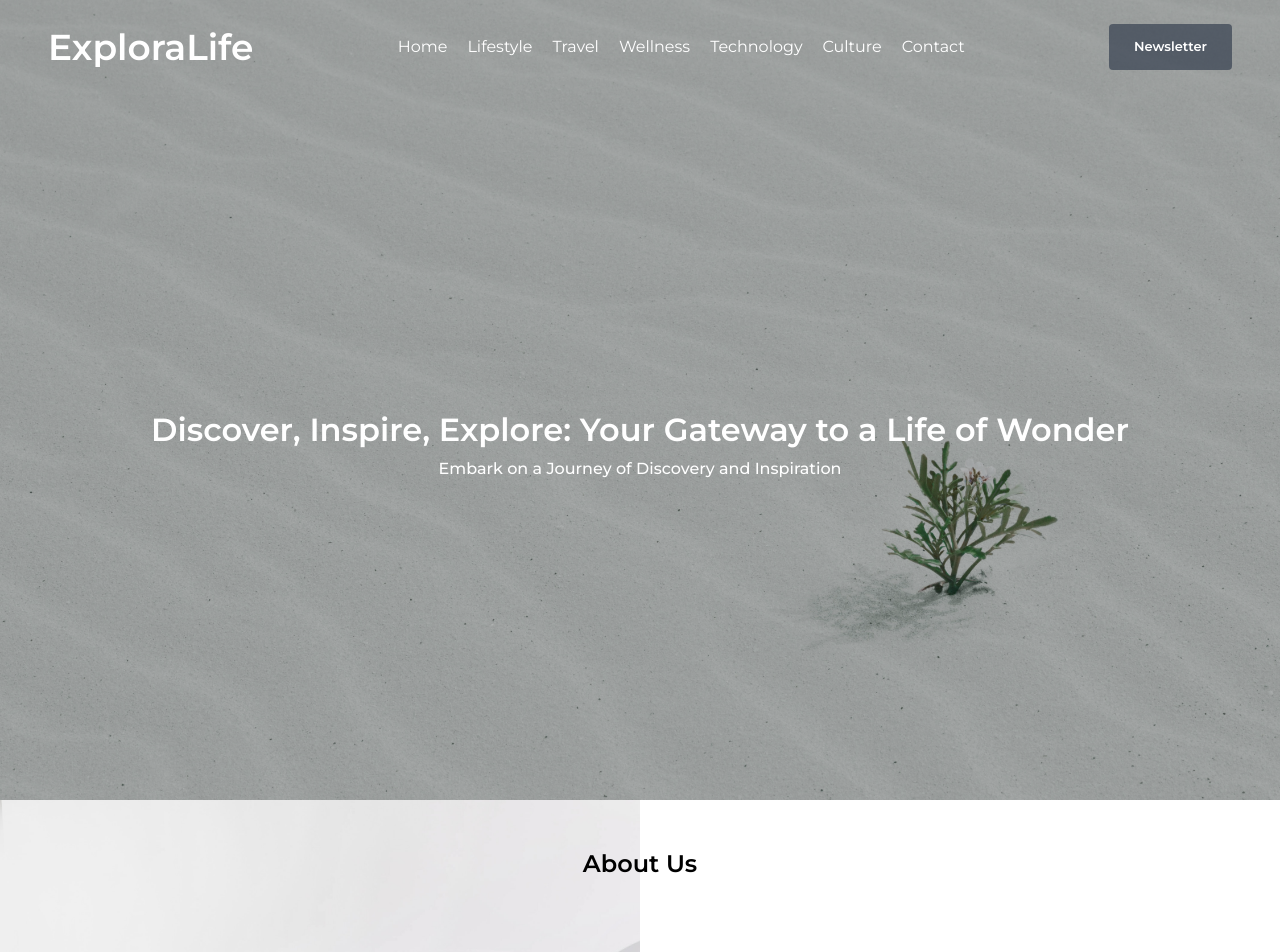
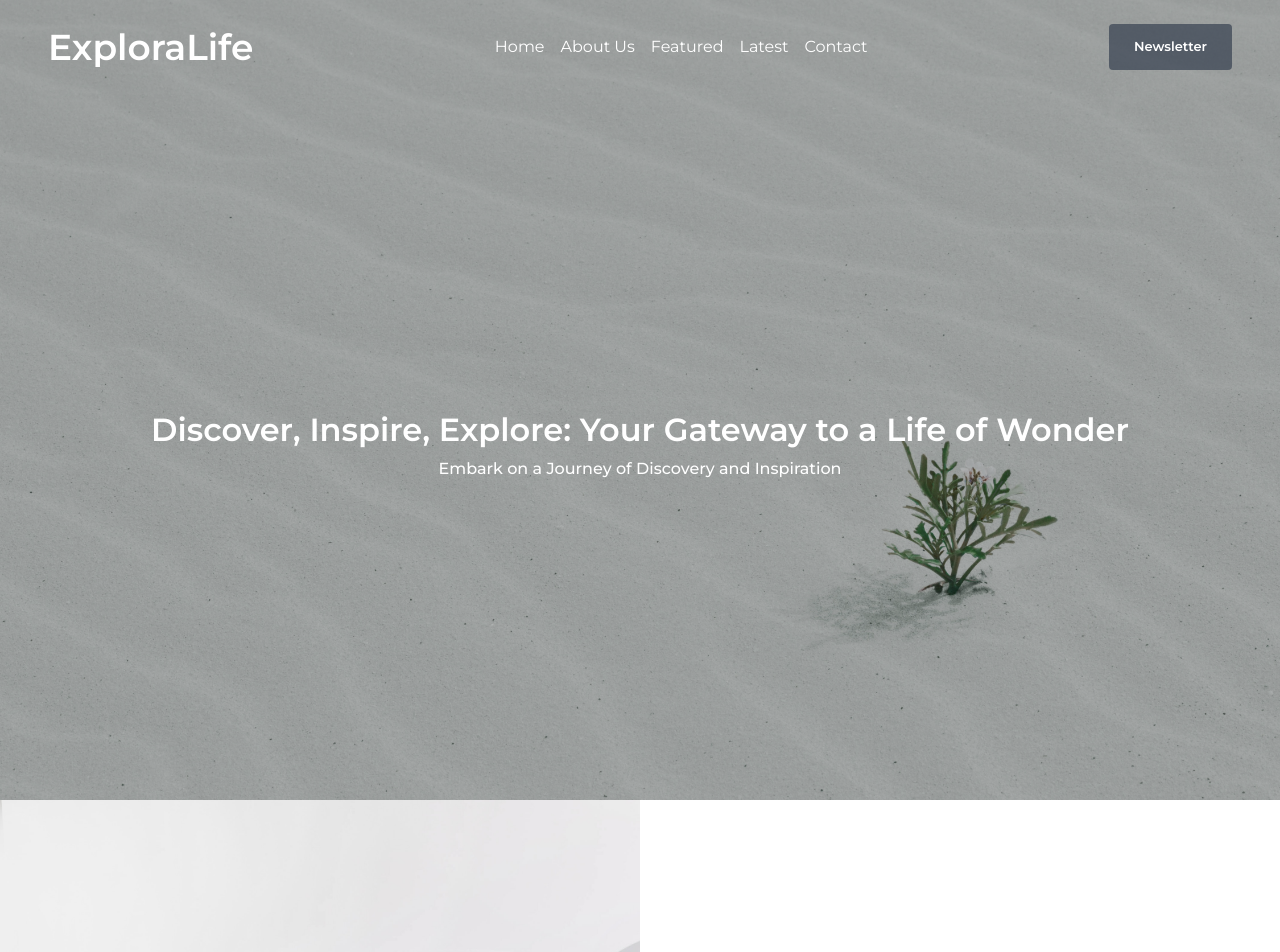
Before and after one commit to wx-it/ExploraLife, a React (Vite) app: page / in a window 1280 px wide. Shown: the top 952 px of the page. Built offline with nearby package versions, Linux system fonts and the light colour scheme.

Commit message:
featured content swiper responsive

```diff
--- a/src/components/AboutUs.tsx
+++ b/src/components/AboutUs.tsx
@@ -3,7 +3,9 @@ import aboutUsImg from "/images/aboutus.jpg";
 const AboutUs: React.FC = () => {
   return (
     <div className="w-full h-screen relative flex flex-col items-center justify-center gap-10">
-      <h2 className="relative md:absolute top-0 text-center w-full md:my-12 font-[Montserrat] font-semibold text-2xl">About Us</h2>
+      <h2 className="block md:hidden md:absolute top-0 text-center w-full md:my-12 font-[Montserrat] font-semibold text-2xl">
+        About Us
+      </h2>
       <img
         className="absolute w-full h-screen object-cover -z-10"
         src={aboutUsImg}
@@ -11,21 +13,25 @@ const AboutUs: React.FC = () => {
       />
 
       <div className=" flex flex-row-reverse">
-            <div className="w-[100%] md:h-screen md:px-[60px] mx-5 md:m-0 py-12 px-5  bg-white flex-col justify-center items-center gap-2.5 inline-flex md:w-[50%]">
+        <div className="w-[100%] md:h-screen md:px-[60px] mx-5 md:m-0 py-12 px-5  bg-white flex-col justify-center gap-2.5 inline-flex md:w-[50%]">
+          <h2 className="hidden md:block md:my-12 font-[Montserrat] font-semibold text-2xl">
+            About Us
+          </h2>
+
           <div className="text-black text-[16px] font-normal">
             ExploraLife is your ultimate destination for inspiration,
-                exploration, and discovery. We believe in the power of
-                knowledge, curiosity, and a sense of wonder that drives us to
-                explore the world around us.
+            exploration, and discovery. We believe in the power of knowledge,
+            curiosity, and a sense of wonder that drives us to explore the world
+            around us.
             <br />
             Our team of passionate writers and experts cover a wide range of
-                topics, including lifestyle, travel, wellness, technology,
-                culture, and more. We strive to provide engaging and informative
-                content that sparks inspiration, broadens horizons, and
-                encourages readers to embrace a life of wonder.
+            topics, including lifestyle, travel, wellness, technology, culture,
+            and more. We strive to provide engaging and informative content that
+            sparks inspiration, broadens horizons, and encourages readers to
+            embrace a life of wonder.
             <br />
-                Join us on this exciting journey as we uncover hidden gems,
-                share insights, and celebrate the beauty of life's experiences.
+            Join us on this exciting journey as we uncover hidden gems, share
+            insights, and celebrate the beauty of life's experiences.
           </div>
         </div>
       </div>
--- a/src/components/FeaturedContent.tsx
+++ b/src/components/FeaturedContent.tsx
@@ -4,21 +4,30 @@ import "swiper/css";
 
 const FeaturedContent = () => {
   const breakpoints = {
-    375: {
+    320: {
       slidesPerView: 1,
-      spaceBetween: 10, // Adjust the value here to add space between slides
+      spaceBetween: 0,
     },
-    640: {
+    480: {
       slidesPerView: 2,
-      spaceBetween: 100, // Adjust the value here to add space between slides
+      spaceBetween: 50,
     },
-    768: {
+    800: {
       slidesPerView: 3,
-      spaceBetween: 150, // Adjust the value here to add space between slides
+      spaceBetween: 80,
     },
+    900: { slidesPerView: 3, spaceBetween: 80 },
     1024: {
+      slidesPerView: 3,
+      spaceBetween: 200,
+    },
+    1280: {
       slidesPerView: 4,
-      spaceBetween: 200, // Adjust the value here to add space between slides
+      spaceBetween: 40,
+    },
+    1440: {
+      slidesPerView: 4,
+      spaceBetween: 50,
     },
   };
 
@@ -29,11 +38,11 @@ const FeaturedContent = () => {
         Featured Content
       </h2>
 
-      <div className="flex justify-center items-center w-full my-4 px-10">
+      <div className="flex justify-center items-center w-full my-4 md:px-5">
         <Swiper
-         slidesPerView={1}
-         spaceBetween={10}
-         className="swiper-container"
+          slidesPerView={1}
+          spaceBetween={10}
+          className="swiper-container"
           breakpoints={breakpoints}
           loop={true}
           centeredSlides={true}
--- a/src/components/Header.tsx
+++ b/src/components/Header.tsx
@@ -27,42 +27,30 @@ const Header = () => {
         >
           ExploraLife
         </a>
-        <ul className=" gap-5 hidden md:flex">
+        <ul className=" md:gap-4 hidden md:flex">
           <li>
             <a className="text-white text-[16px] font-normal" href="/">
               Home
             </a>
           </li>
           <li>
-            <a className="text-white text-[16px] font-normal" href="/lifestyle">
-              Lifestyle
+            <a className="text-white text-[16px] font-normal" href="/">
+              About Us
             </a>
           </li>
           <li>
-            <a className="text-white text-[16px] font-normal" href="/travel">
-              Travel
+            <a className="text-white text-[16px] font-normal" href="/">
+              Featured
             </a>
           </li>
           <li>
-            <a className="text-white text-[16px] font-normal" href="/wellness">
-              Wellness
+            <a className="text-white text-[16px] font-normal" href="/">
+              Latest
             </a>
           </li>
+
           <li>
-            <a
-              className="text-white text-[16px] font-normal"
-              href="/technology"
-            >
-              Technology
-            </a>
-          </li>
-          <li>
-            <a className="text-white text-[16px] font-normal" href="/culture">
-              Culture
-            </a>
-          </li>
-          <li>
-            <a className="text-white text-[16px] font-normal" href="/contact">
+            <a className="text-white text-[16px] font-normal" href="/">
               Contact
             </a>
           </li>
--- a/src/components/Newsletter.tsx
+++ b/src/components/Newsletter.tsx
@@ -19,7 +19,7 @@ const Newsletter = () => {
             placeholder="Enter your email"
             className="px-5 py-3  focus:outline-none "
           />
-          <button className="bg-black text-white hover:text-black hover:bg-white px-6 py-3 ">
+          <button className="bg-black text-white hover:text-black hover:bg-white hover:border hover:border-black px-6 py-3 ">
             Subscribe
           </button>
         </div>
```
Lines whose indentation alone changed are shown as unchanged.
